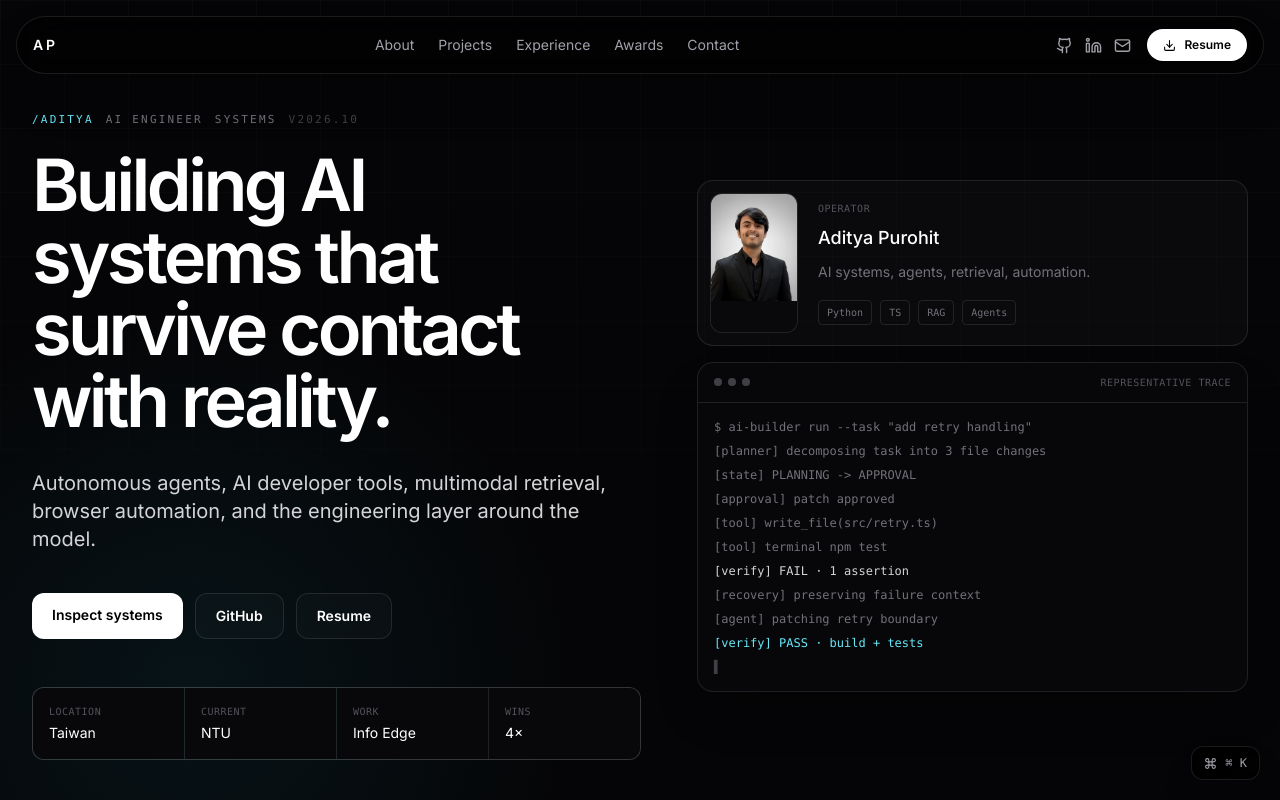
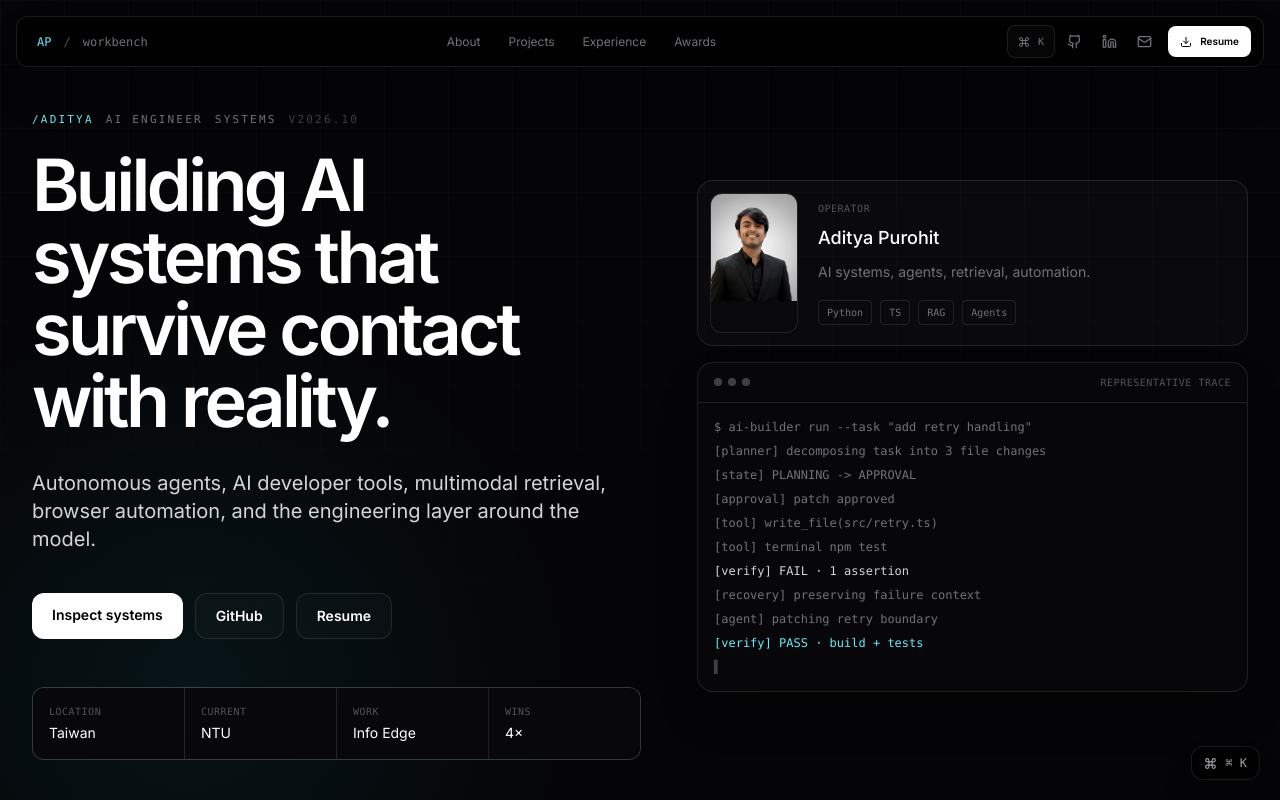
Before and after one commit to adityapurohit01/my_portfolio, a Next.js app: page / in a window 1280 px wide. Shown: the top 800 px of the page. Built offline with nearby package versions, Linux system fonts and the light colour scheme.

Commit message:
Rebuild navbar as engineering workbench

```diff
--- a/src/components/Navbar.tsx
+++ b/src/components/Navbar.tsx
@@ -1,46 +1,46 @@
 "use client";
 
-import { useState } from "react";
 import Link from "next/link";
-import { Github, Linkedin, Mail, Menu, X, Download } from "lucide-react";
+import { Github, Linkedin, Mail, Command, Download } from "lucide-react";
 
 const links = [
   ["About", "#about"],
   ["Projects", "#projects"],
   ["Experience", "#experience"],
   ["Awards", "#awards"],
-  ["Contact", "#contact"],
 ] as const;
 
 export default function Navbar() {
-  const [open, setOpen] = useState(false);
-
   return (
     <header className="fixed inset-x-0 top-0 z-50 px-4 py-4">
-      <nav className="mx-auto flex max-w-7xl items-center justify-between rounded-full border border-white/10 bg-black/55 px-4 py-3 shadow-2xl shadow-black/30 backdrop-blur-xl">
-        <Link href="/" className="text-sm font-semibold tracking-[0.2em] text-white">AP</Link>
-        <div className="hidden items-center gap-6 md:flex">
-          {links.map(([label, href]) => <Link key={href} href={href} className="text-sm text-zinc-400 transition hover:text-white">{label}</Link>)}
+      <nav className="mx-auto flex max-w-7xl items-center justify-between rounded-xl border border-white/10 bg-black/75 px-3 py-2 shadow-2xl shadow-black/30 backdrop-blur-xl">
+        <Link href="/" className="flex items-center gap-3 px-2 font-mono text-xs text-white">
+          <span className="text-cyan-300">AP</span>
+          <span className="hidden text-zinc-600 sm:inline">/</span>
+          <span className="hidden text-zinc-500 sm:inline">workbench</span>
+        </Link>
+
+        <div className="hidden items-center gap-1 md:flex">
+          {links.map(([label, href]) => (
+            <Link key={href} href={href} className="rounded-lg px-3 py-2 text-xs text-zinc-500 transition hover:bg-white/[0.04] hover:text-zinc-200">{label}</Link>
+          ))}
         </div>
-        <div className="hidden items-center gap-3 md:flex">
-          <a href="https://github.com/adityapurohit01" target="_blank" rel="noreferrer" aria-label="GitHub" className="text-zinc-400 transition hover:text-white"><Github size={17} /></a>
-          <a href="https://www.linkedin.com/in/aditya-purohit-04a3a3233/" target="_blank" rel="noreferrer" aria-label="LinkedIn" className="text-zinc-400 transition hover:text-white"><Linkedin size={17} /></a>
-          <a href="mailto:adityapurohit839@gmail.com" aria-label="Email" className="text-zinc-400 transition hover:text-white"><Mail size={17} /></a>
-          <a href="/Aditya_purohit_2026.pdf" download className="ml-1 inline-flex items-center gap-2 rounded-full bg-white px-4 py-2 text-xs font-semibold text-black transition hover:bg-cyan-200"><Download size={13} /> Resume</a>
+
+        <div className="flex items-center gap-1">
+          <button
+            type="button"
+            onClick={() => window.dispatchEvent(new KeyboardEvent("keydown", { key: "k", ctrlKey: true }))}
+            className="hidden items-center gap-2 rounded-lg border border-white/10 bg-white/[0.02] px-2.5 py-2 font-mono text-[10px] text-zinc-500 transition hover:border-cyan-300/25 hover:text-cyan-200 sm:inline-flex"
+            aria-label="Open command palette"
+          >
+            <Command size={12} /> K
+          </button>
+          <a href="https://github.com/adityapurohit01" target="_blank" rel="noreferrer" aria-label="GitHub" className="rounded-lg p-2 text-zinc-500 transition hover:bg-white/[0.04] hover:text-white"><Github size={15} /></a>
+          <a href="https://www.linkedin.com/in/aditya-purohit-04a3a3233/" target="_blank" rel="noreferrer" aria-label="LinkedIn" className="hidden rounded-lg p-2 text-zinc-500 transition hover:bg-white/[0.04] hover:text-white sm:block"><Linkedin size={15} /></a>
+          <a href="mailto:adityapurohit839@gmail.com" aria-label="Email" className="hidden rounded-lg p-2 text-zinc-500 transition hover:bg-white/[0.04] hover:text-white sm:block"><Mail size={15} /></a>
+          <a href="/Aditya_purohit_2026.pdf" download className="ml-1 inline-flex items-center gap-2 rounded-lg bg-white px-3 py-2 text-[10px] font-semibold text-black transition hover:bg-cyan-200"><Download size={12} /> Resume</a>
         </div>
-        <button type="button" className="rounded-full border border-white/10 p-2 text-zinc-300 md:hidden" onClick={() => setOpen((value) => !value)} aria-label={open ? "Close navigation" : "Open navigation"} aria-expanded={open}>
-          {open ? <X size={18} /> : <Menu size={18} />}
-        </button>
       </nav>
-
-      {open && (
-        <div className="mx-4 mt-2 rounded-3xl border border-white/10 bg-black/90 p-5 shadow-2xl backdrop-blur-xl md:hidden">
-          <div className="grid gap-2">
-            {links.map(([label, href]) => <Link key={href} href={href} onClick={() => setOpen(false)} className="rounded-2xl px-4 py-3 text-zinc-300 hover:bg-white/[0.06] hover:text-white">{label}</Link>)}
-            <a href="/Aditya_purohit_2026.pdf" download className="mt-2 inline-flex items-center justify-center gap-2 rounded-2xl bg-white px-4 py-3 text-sm font-semibold text-black"><Download size={15} /> Download resume</a>
-          </div>
-        </div>
-      )}
     </header>
   );
 }
```
